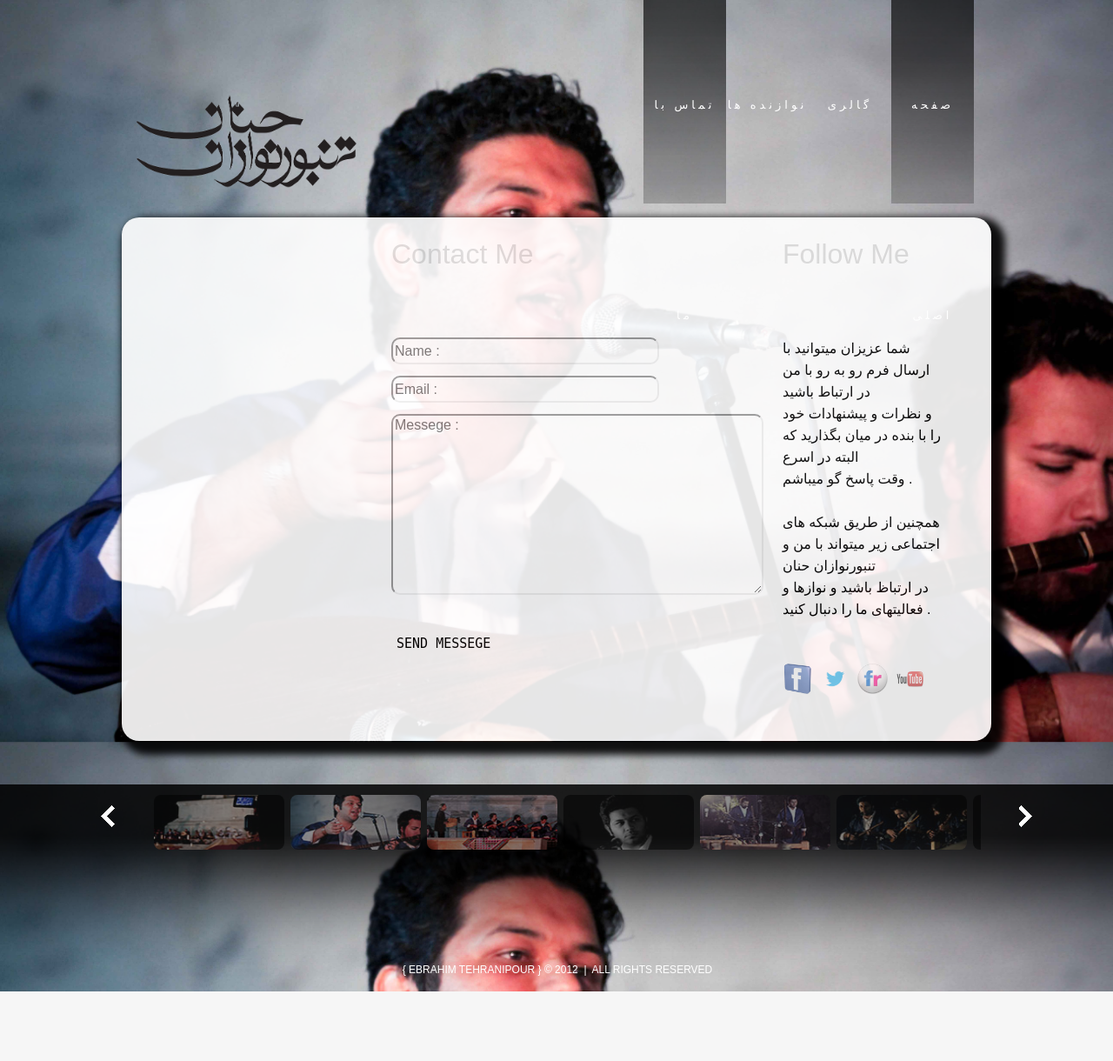
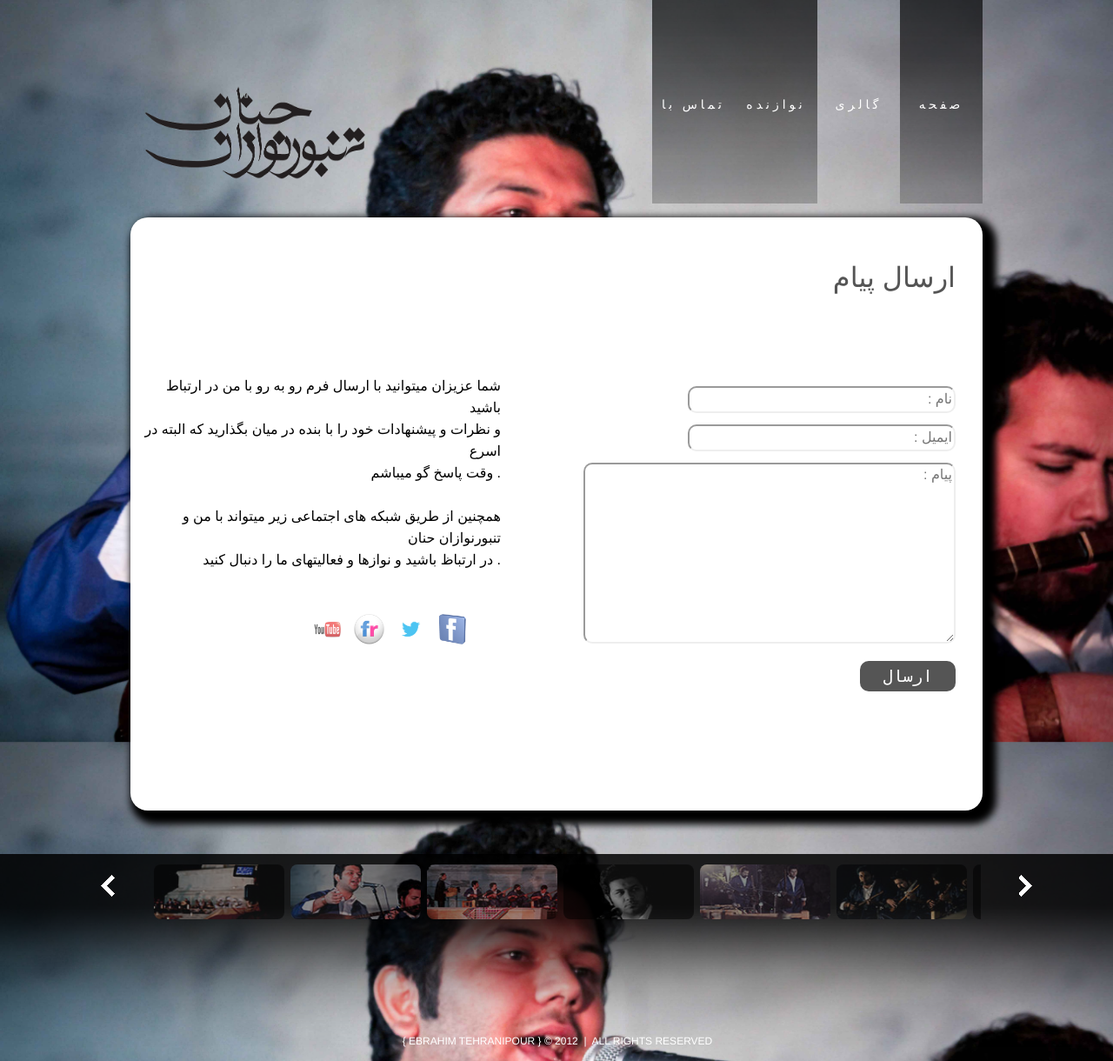
Before and after one commit to mediateq/HananEnsemble, a PHP site: page /contact.php in a window 1280 px wide; the page is wider, and only the part inside the window is pictured. Shown: that part at 87% size. Before the commit the page ends 1140 px from the top of that part, so only its background shows below. Run offline with PHP 8.4, Linux system fonts and the light colour scheme.

Commit message:
edit hanan

```diff
--- a/1styles.css
+++ b/1styles.css
@@ -14,43 +17,68 @@ div{outline:0 none}
 ol,ul,menu{list-style:none}
 blockquote,q{quotes:none}
 blockquote:before,blockquote:after,q:before,q:after{content:none}
-html{font-family:sans-serif;-webkit-text-size-adjust:100%;-ms-text-size-adjust:100%}
+html{font-family:sans-serif;-webkit-text-size-adjust:100%;-ms-text-size-adjust:100%;text-size-adjust:100%}
+html,button,input,select,textarea{font-family:sans-serif}
 article,aside,details,figcaption,figure,footer,header,hgroup,nav,section,summary{display:block}
-audio,canvas,video{display:inline-block}
+audio,canvas,video{display:inline-block;*display:inline;*zoom:1}
 audio:not([controls]){display:none;height:0}
 [hidden]{display:none}
 a:focus{outline:thin dotted}
 a:active,a:hover{outline:0}
-h1{font-size:2em}
+h1{font-size:2em;margin:.67em 0}
+h2{font-size:1.5em;margin:.83em 0}
+h3{font-size:1.17em;margin:1em 0}
+h4{font-size:1em;margin:1.33em 0}
+h5{font-size:.83em;margin:1.67em 0}
+h6{font-size:.75em;margin:2.33em 0}
 abbr[title]{border-bottom:1px dotted}
 b,strong{font-weight:bold}
 dfn{font-style:italic}
 mark{background:#ff0;color:#000}
-code,kbd,pre,samp{font-family:monospace,serif;font-size:1em}
+code,kbd,pre,samp{font-family:monospace,serif;_font-family:'courier new',monospace;font-size:1em}
 pre{white-space:pre;white-space:pre-wrap;word-wrap:break-word}
+p,pre{margin:1em 0}
 q{quotes:"\201C" "\201D" "\2018" "\2019"}
+blockquote{margin:1em 40px}
 small{font-size:80%}
 sub,sup{font-size:75%;line-height:0;position:relative;vertical-align:baseline}
 sup{top:-.5em}
 sub{bottom:-.25em}
-img{border:0}
+dl,menu,ol,ul{margin:0 0}
+dd{margin:0 0 0 40px}
+menu,ol,ul{padding:0 0 0 0px}
+nav ul,nav ol{list-style:none;list-style-image:none}
+img{border:0;-ms-interpolation-mode:bicubic}
 svg:not(:root){overflow:hidden}
 figure{margin:0}
 fieldset{border:1px solid #c0c0c0;margin:0 2px;padding:.35em .625em .75em}
-legend{border:0;padding:0}
-button,input,select,textarea{font-family:inherit;font-size:100%;margin:0}
+legend{border:0;padding:0;white-space:normal;*margin-left:-7px}
+button,input,select,textarea{font-family:inherit;font-size:100%;margin:0;vertical-align:baseline;*vertical-align:middle}
 button,input{line-height:normal}
-button,html input[type="button"],input[type="reset"],input[type="submit"]{-webkit-appearance:button;cursor:pointer}
+button,html input[type="button"],input[type="reset"],input[type="submit"]{-webkit-appearance:button;-moz-appearance:button;appearance:button;cursor:pointer;*overflow:visible}
 button[disabled],input[disabled]{cursor:default}
-input[type="checkbox"],input[type="radio"]{box-sizing:border-box;padding:0}
-input[type="search"]{-webkit-appearance:textfield;-moz-box-sizing:content-box;-webkit-box-sizing:content-box;box-sizing:content-box}
-input[type="search"]::-webkit-search-cancel-button,input[type="search"]::-webkit-search-decoration{-webkit-appearance:none}
+input[type="checkbox"],input[type="radio"]{-webkit-box-sizing:border-box;-moz-box-sizing:border-box;box-sizing:border-box;padding:0;}
+input[type="checkbox"] *height 13px,input[type="radio"] *height 13px{*width:13px}
+input[type="search"]{-webkit-appearance:textfield;-moz-appearance:textfield;appearance:textfield;-webkit-box-sizing:content-box;-moz-box-sizing:content-box;box-sizing:content-box}
+input[type="search"]::-webkit-search-cancel-button,input[type="search"]::-webkit-search-decoration{-webkit-appearance:none;-moz-appearance:none;appearance:none}
 button::-moz-focus-inner,input::-moz-focus-inner{border:0;padding:0}
 textarea{overflow:auto;vertical-align:top}
 table{border-collapse:collapse;border-spacing:0}
+html,button,input,select,textarea{color:#222}
+body{font-size:1em;line-height:1.4}
+::-moz-selection{background:#b3d4fc;text-shadow:none}
+::selection{background:#aaa;text-shadow:none}
+hr{display:block;height:1px;border:0;border-top:1px solid #ccc;margin:1em 0;padding:0}
+img{vertical-align:middle}
+textarea{resize:vertical}
+body:lang(en),body:lang(en-US),body:lang(en-GB),body[lang|=en]{direction:ltr;text-align:left;font-family:'Helvetica Neue','Open-Reg',Arial,sans-serif}
+body:lang(fa),body:lang(fa-IR),body[lang|=fa]{direction:rtl;text-align:right;font-family:Nazanin,Verdana,Geneva,sans-serif}
 .container{width:950px;margin:0 auto}
 .left{float:left}
 .right{float:right}
+.mla,.mlra{margin-left:auto !important}
+.mra,.mlra{margin-right:auto !important}
+.block{display:block}
 .rel,.relative{position:relative}
 .abs,.absolute{position:absolute}
 .fix,.fixed{position:fixed}
@@ -550,5 +543,57 @@ input.w24, textarea.w24{width:938px;border-width:1px;padding-left:5px;padding-ri
 .pt40{padding-top:400px}
 .pb40{padding-bottom:400px}
 .lh40{line-height:400px}
-}@media print{.noprint{display:none !important}
+.f1{font-size:.125em}
+.f2{font-size:.25em}
+.f3{font-size:.375em}
+.f4{font-size:.5em}
+.f5{font-size:.625em}
+.f6{font-size:.75em}
+.f7{font-size:.875em}
+.f8{font-size:1em}
+.f9{font-size:1.125em}
+.f10{font-size:1.25em}
+.f11{font-size:1.375em}
+.f12{font-size:1.5em}
+.f13{font-size:1.625em}
+.f14{font-size:1.75em}
+.f15{font-size:1.875em}
+.f16{font-size:2em}
+.f17{font-size:2.125em}
+.f18{font-size:2.25em}
+.f19{font-size:2.375em}
+.f20{font-size:2.5em}
+.f21{font-size:2.625em}
+.f22{font-size:2.75em}
+.f23{font-size:2.875em}
+.f24{font-size:3em}
+.f25{font-size:3.125em}
+.f26{font-size:3.25em}
+.f27{font-size:3.375em}
+.f28{font-size:3.5em}
+.f29{font-size:3.625em}
+.f30{font-size:3.75em}
+.f31{font-size:3.875em}
+.f32{font-size:4em}
+.f33{font-size:4.125em}
+.f34{font-size:4.25em}
+.f35{font-size:4.375em}
+.f36{font-size:4.5em}
+.f37{font-size:4.625em}
+.f38{font-size:4.75em}
+.f39{font-size:4.875em}
+.f40{font-size:5em}
+}@media print{*{background:transparent !important;color:#000 !important;-webkit-box-shadow:none !important;box-shadow:none !important;text-shadow:none !important}
+.noprint{display:none !important}
+a,a:visited{text-decoration:underline}
+a[href]:after{content:" (" attr(href) ")"}
+abbr[title]:after{content:" (" attr(title) ")"}
+.ir a:after,a[href^="javascript:"]:after,a[href^="#"]:after{content:""}
+pre,blockquote{border:1px solid #999;page-break-inside:avoid}
+thead{display:table-header-group}
+tr,img{page-break-inside:avoid}
+img{max-width:100% !important}
+@page{margin:.5cm}
+p,h2,h3{orphans:3;widows:3}
+h2,h3{page-break-after:avoid}
 }
--- a/contact.php
+++ b/contact.php
@@ -2,18 +2,17 @@
 
 	<section class="Ajaxloader">
 		<div class="contact" id="loader">
-			<div class="leftcontact">
-				<h1>Contact Me</h1>
+			<div class="rightcontact">
+				<h1>ارسال پیام</h1>
 				<form action="mail.php" method="post" target="ifrm">
-					<input type="text" placeholder="Name :" class="name">
-					<input type="text" placeholder="Email :" class="email">
-					<textarea placeholder="Messege :" class="messege"></textarea>
-					<input type="submit" value="Send Messege" class="but"/>
+					<input type="text" placeholder=": نام" class="name">
+					<input type="text" placeholder=": ايميل" class="email">
+					<textarea placeholder=": پیام" class="messege"></textarea>
+					<input type="submit" value="ارسال" class="but"/>
 				</form>
 				<iframe id='ifrm' name='ifrm' src="" frameborder="0" scrolling="no"></iframe>
 			</div>
-			<div class="rightcontact">
-				<h1>Follow Me</h1>
+			<div class="leftcontact">
 				<p>شما عزیزان میتوانید با ارسال فرم رو به رو با من در ارتباط باشید<br />و نظرات و پیشنهادات خود را با بنده در میان بگذارید که البته در اسرع<br /> وقت پاسخ گو میباشم . <br /><br />
 					همچنین از طریق شبکه های اجتماعی زیر میتواند با من و تنبورنوازان حنان<br /> در ارتباظ باشید و نوازها و فعالیتهای ما را دنبال کنید .
 				</p>
--- a/style.css
+++ b/style.css
@@ -15,13 +15,10 @@ body{
 	background-size: 		cover;
 	background-attachment:  fixed;
 	z-index: 				-5;
-
-
 }
-
 div.content-container{
 	margin: 				0 auto;
-	width: 					1000px;
+	width: 					980px;
 }
 
 .content-container header.head{
@@ -35,12 +32,10 @@ div.content-container{
 .content-container header.head .contain .menubar{
 	width: 					inherit;
 	min-height: 			250px;
-
 }
 .content-container header.head .contain .menubar .logo{
 	float: 					left;
-	margin-top: 			100px;
-
+	margin-top: 			90px;
 }
 .content-container header.head .contain .menubar .logo img{
 	width: 					280px;
@@ -72,7 +67,7 @@ div.content-container{
 	text-decoration: 		none;
 	color:					white;
 	display: 				inline-block;
-	font: 					13px/242px 'Playfair Display', 'Times New Roman', serif;
+	font: 					14px/242px 'Playfair Display', 'Times New Roman', serif;
 	text-transform: 		uppercase;
 	width: 					100%;
 	height: 				100%;
@@ -230,7 +225,7 @@ section.middle .aboutpg{
 	background-color:		white;
 	width: 					inherit;
 	min-height: 			600px;
-	opacity: 				0.9;
+	opacity: 				1;
 	border-radius: 			20px;
 	margin-bottom: 			50px;
 	padding:		 		1px;
@@ -261,7 +256,7 @@ section.Ajaxloader div.contact{
 	margin-bottom: 			50px;
 	padding:		 		1px;
 	box-shadow: 			8px 8px 8px 8px;
-	opacity: 				0.9;
+	opacity: 				1;
 	direction: 				ltr;
 	text-align: 			left;
 }
@@ -270,81 +265,96 @@ section.Ajaxloader div.contact .leftcontact, section.Ajaxloader div.contact .rig
 	width: 					450px;
 	min-height: 			500px;
 	margin-top: 			25px;
-	float: 					left;
-	margin-left: 			30px;
-	text-align: 			left;
-	color: 					#ddd;
+	float: 					right;
+	margin-right: 			30px;
+	text-align: 			right;
+	color: 					#555;
 }
 
-section.Ajaxloader div.contact .leftcontact input{
+section.Ajaxloader div.contact .rightcontact input{
 	width: 					300px;
 	min-height: 			25px;
 	margin-top: 			80px;
 	border-radius: 			10px;
 	border: 				inset 2px;
+	text-align: 			right;
 }
-section.Ajaxloader div.contact .leftcontact .email, section.Ajaxloader div.contact .leftcontact .messege{
+section.Ajaxloader div.contact .rightcontact .email, section.Ajaxloader div.contact .rightcontact .messege{
 	margin-top: 			13px;
 	border-radius: 			10px;
 	border: 				inset 2px;
+	text-align: 			right;
 }
-section.Ajaxloader div.contact .leftcontact .messege{
+section.Ajaxloader div.contact .rightcontact .messege{
 	min-height: 			200px;
 	width: 					420px;
 	border-radius: 			10px;
 	border: 				inset 2px;
 }
-section.Ajaxloader div.contact .leftcontact input.but{
+section.Ajaxloader div.contact .rightcontact input.but{
 	margin-top: 			20px;
 	color: 					black;
-	text-transform: 		uppercase;
-	font:					15px/70px monospace;
+	font:					19px monospace;
 	text-decoration: 		none;
 	cursor: 				pointer;
-	border: 				0;
-	background-color: 		transparent;
-	text-align: 			left;
-	width: 					150px;
-}
-section.Ajaxloader div.contact .leftcontact input.but:hover{
-	text-decoration: 		underline;
-}
-section.Ajaxloader div.contact .leftcontact iframe{
-	opacity: 0;
-}
-section.Ajaxloader div.contact .leftcontact a:hover{
-	text-decoration: 		underline;
-
-}
-section.Ajaxloader div.contact .rightcontact{
-	margin-left: 			520px;
-	float: 					none;
-	text-align: 			left;
-}
-section.Ajaxloader div.contact .rightcontact p{
-	margin-top: 			80px;
-	line-height: 			25px;
-	margin-right: 			25px;
-	color: 					#000;
-}
-section.Ajaxloader div.contact .rightcontact ul{
-	margin-top: 			50px;
-}
-section.Ajaxloader div.contact .rightcontact ul li{
-	float: 					left;
-	border-right: 			8px solid transparent;
-}
-section.Ajaxloader div.contact .rightcontact ul li img{
-	width: 					35px;
+	border: 				none;
+	background-color: 		#555;
+	text-align: 			center;
+	width: 					110px;
 	height: 				35px;
-	opacity: 				0.6;
+	color: 					#fff;
 	-webkit-transition: 	all 500ms;
   	-moz-transition: 		all 500ms;
   	-o-transition: 			all 500ms;
   	-os-transition: 		all 500ms;
 
 }
-section.Ajaxloader div.contact .rightcontact ul li img:hover{
+section.Ajaxloader div.contact .rightcontact input.but:hover{
+	background-color: 		#111;
+	color: 					#eee;
+	-webkit-transition: 	all 500ms;
+  	-moz-transition: 		all 500ms;
+  	-o-transition: 			all 500ms;
+  	-os-transition: 		all 500ms;
+}
+section.Ajaxloader div.contact .rightcontact iframe{
+	opacity: 				0;
+}
+section.Ajaxloader div.contact .rightcontact a:hover{
+	text-decoration: 		underline;
+}
+section.Ajaxloader div.contact .leftcontact{
+	margin-right: 			520px;
+	float: 					none;
+	text-align: 			right;
+	margin-top: 			50px;
+}
+section.Ajaxloader div.contact .leftcontact p{
+	margin-top: 			180px;
+	line-height: 			25px;
+	margin-right: 			25px;
+	color: 					#000;
+}
+section.Ajaxloader div.contact .leftcontact ul{
+	margin-top: 			50px;
+	margin-right: 			50px;
+}
+section.Ajaxloader div.contact .leftcontact ul li{
+	float: 					right;
+	margin-right: 			5px;
+	border-right: 			8px solid transparent;
+}
+section.Ajaxloader div.contact .leftcontact ul li img{
+	width: 					35px;
+	height: 				35px;
+	opacity: 				0.7;
+	-webkit-transition: 	all 500ms;
+  	-moz-transition: 		all 500ms;
+  	-o-transition: 			all 500ms;
+  	-os-transition: 		all 500ms;
+
+}
+section.Ajaxloader div.contact .leftcontact ul li img:hover{
 	opacity:				1;
 	cursor: 				pointer;
 }
@@ -358,7 +368,7 @@ section.Ajaxloader div.gallery{
 	margin-bottom: 			50px;
 	padding:		 		1px;
 	box-shadow: 			8px 8px 8px 8px;
-	opacity: 				0.9;
+	opacity: 				1;
 }
 
 section.Ajaxloader div.gallery ul{
```
Also changed, not shown: other parts of 1styles.css (+11 -43 lines), images/gallery/1.jpg (deleted), images/gallery/2.jpg (deleted), images/gallery/3.JPG (deleted), images/gallery/4.jpg (deleted), images/gallery/5.JPG (deleted), images/gallery/6.JPG (deleted), images/gallery/7.jpg (deleted).
